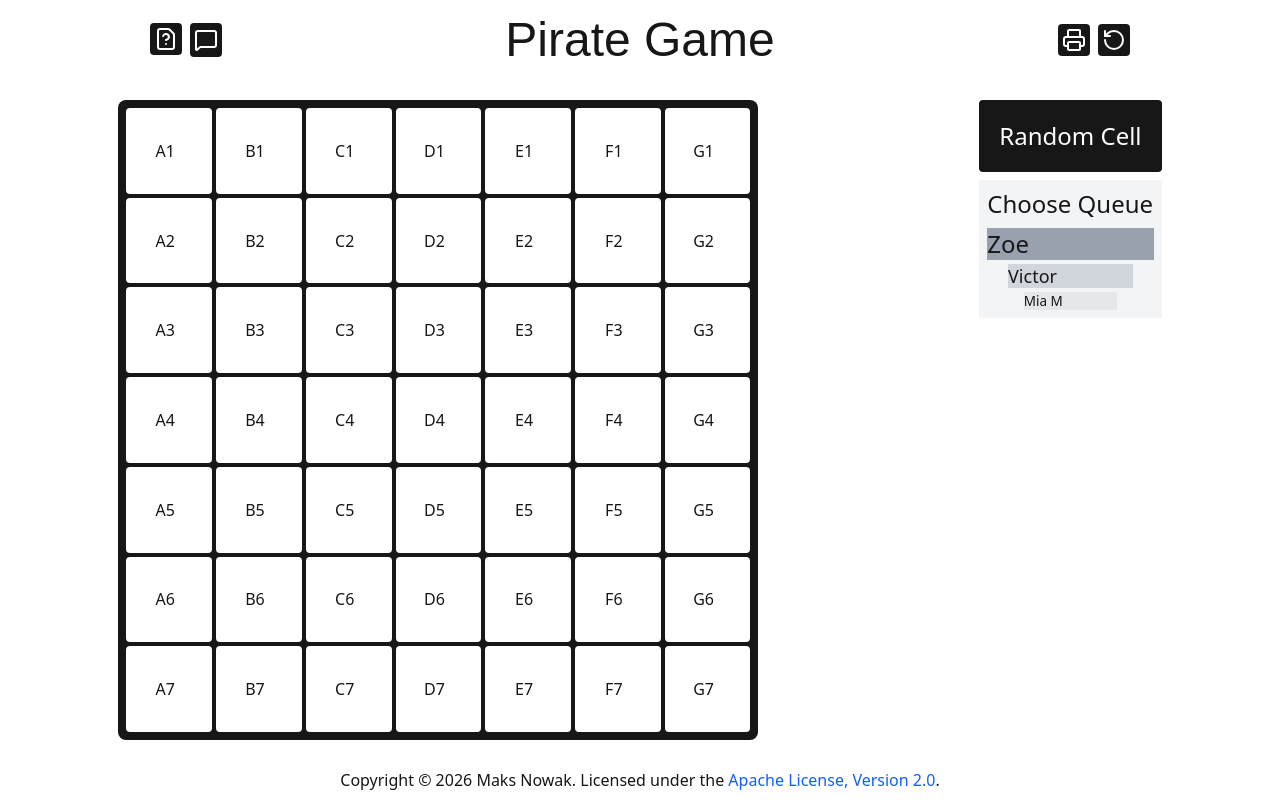
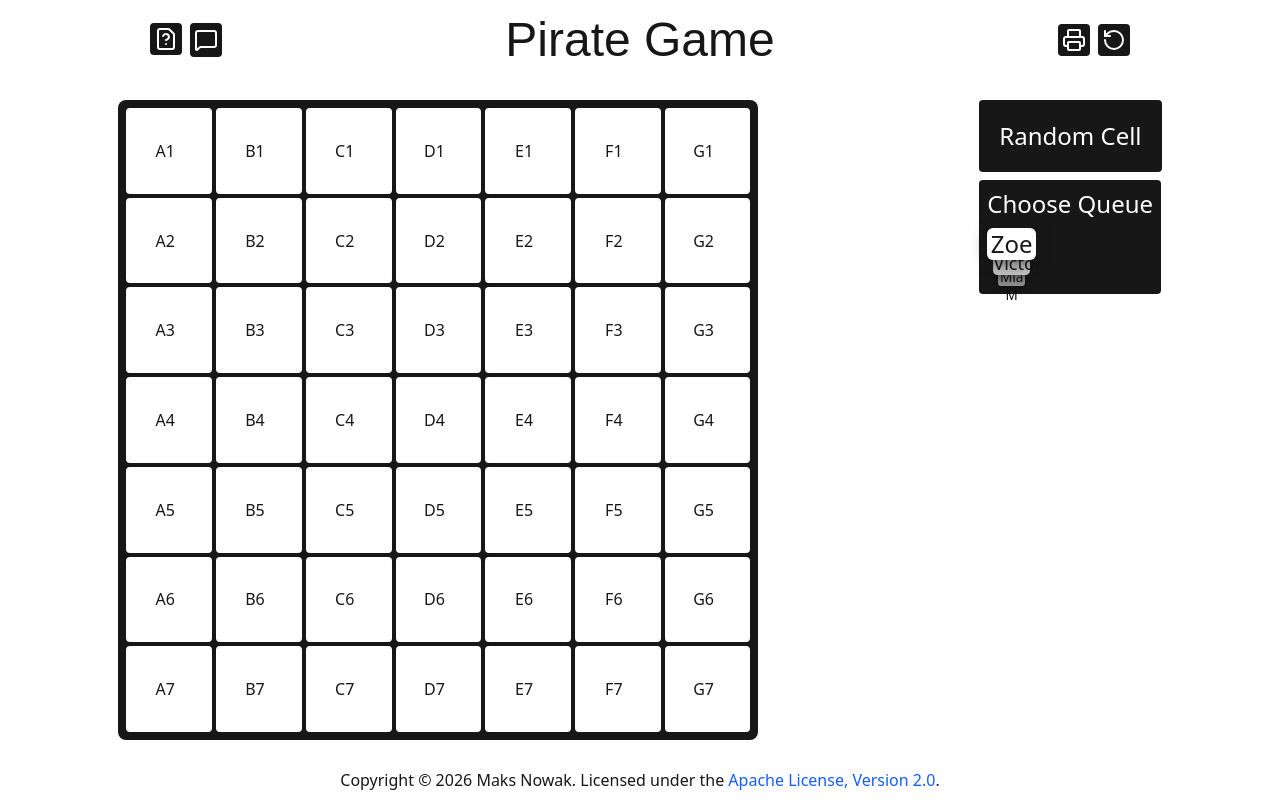
Before and after one commit to f2reninj5/Pirate-Game, a Next.js app: page / in a window 1280 px wide. Built offline with nearby package versions, Linux system fonts and the light colour scheme; a web font is replaced by a local one.

Commit message:
Style choose queue preview

```diff
--- a/src/component/choose-queue-preview.tsx
+++ b/src/component/choose-queue-preview.tsx
@@ -1,20 +1,19 @@
 "use client";
 
 import Link from "next/link";
+import Button from "@/component/ui/button";
 import { useGameContext } from "@/context/game-context";
 
 export default function ChooseQueuePreview() {
   const { chooseQueueState } = useGameContext();
 
   return (
-    <Link
-      href="/choose-queue"
-      className="text-2xl bg-gray-100 p-2 flex flex-col gap-2"
-    >
+    <Link href="/choose-queue">
+      <Button className="text-2xl p-2 flex flex-col gap-2 isolate">
         <div>Choose Queue</div>
-      <div className="flex flex-col items-center gap-1">
+        <div className="flex flex-col items-center">
           <div
-          className="bg-gray-400 text-[1em] w-full h-lh"
+            className="bg-light text-dark text-[1em] w-full rounded-[0.25em] h-lh z-2 shadow-[0_0.1em_0.5em_0.1em] shadow-dark/50"
             style={{
               visibility:
                 chooseQueueState.queue.length < 1 ? "hidden" : "visible",
@@ -23,7 +22,7 @@ export default function ChooseQueuePreview() {
             {chooseQueueState.queue[0]?.name}
           </div>
           <div
-          className="bg-gray-300 text-[0.75em] w-[75%] h-lh"
+            className="bg-light text-dark brightness-75 text-[0.75em] w-[75%] rounded-[0.25em] h-lh mt-[-0.5em] z-1 shadow-[0_0.1em_0.5em_0.1em] shadow-dark/50"
             style={{
               visibility:
                 chooseQueueState.queue.length < 2 ? "hidden" : "visible",
@@ -32,7 +31,7 @@ export default function ChooseQueuePreview() {
             {chooseQueueState.queue[1]?.name}
           </div>
           <div
-          className="bg-gray-200 text-[0.5625em] w-[56.25%] h-lh"
+            className="bg-light text-dark brightness-[56.25%] text-[0.5625em] w-[56.25%] rounded-[0.25em] h-lh mt-[-0.5em] shadow-[0_0.1em_0.5em_0.1em]"
             style={{
               visibility:
                 chooseQueueState.queue.length < 3 ? "hidden" : "visible",
@@ -41,6 +40,7 @@ export default function ChooseQueuePreview() {
             {chooseQueueState.queue[2]?.name}
           </div>
         </div>
+      </Button>
     </Link>
   );
 }
```
Lines whose indentation alone changed are shown as unchanged.
